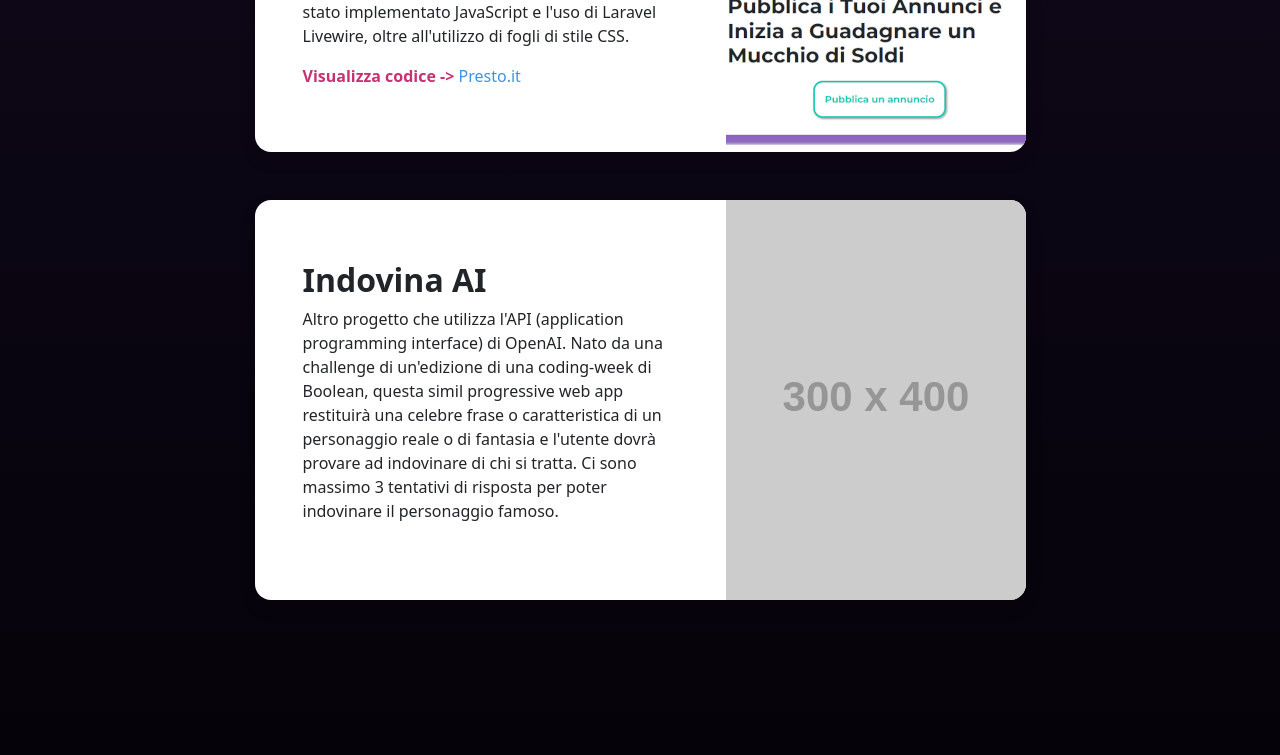
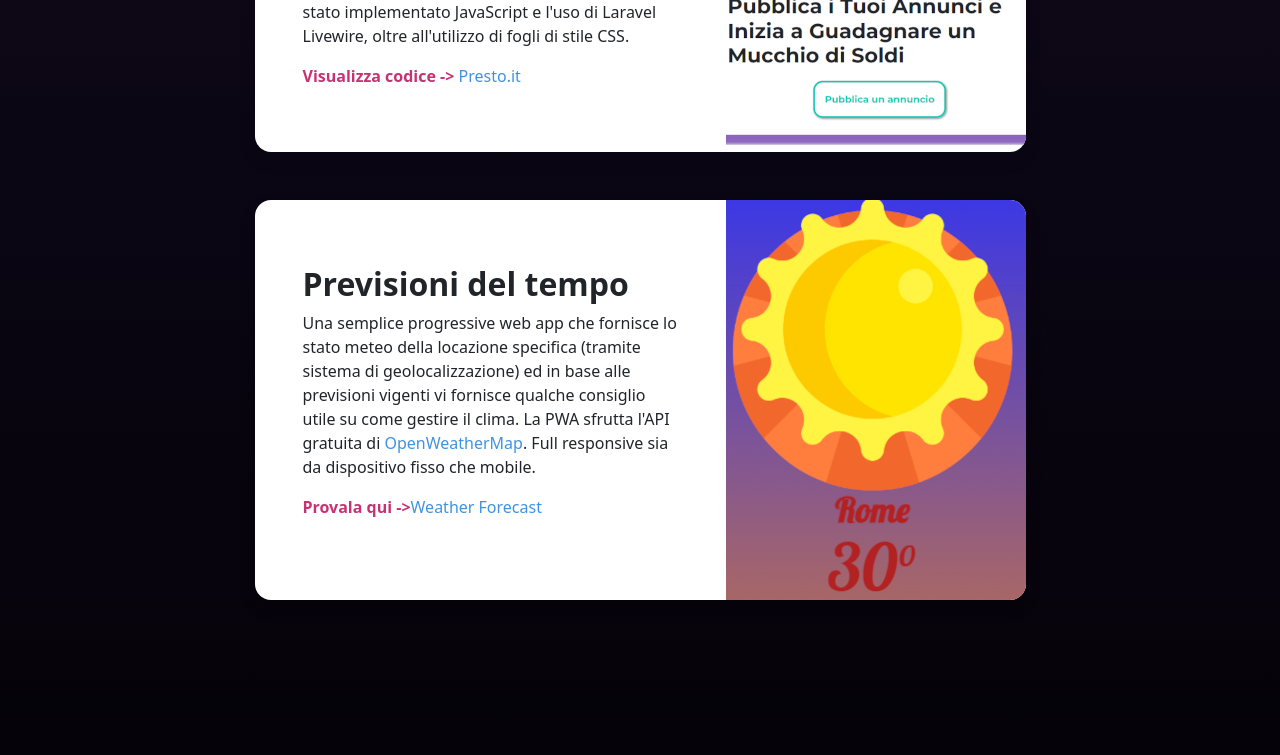
Before and after one commit to JarielGFox/neonsunset, a Vue app: page /projects in a window 1280 px wide. Shown: the part 1384-2139 px from the top of the page. Built offline with nearby package versions, Linux system fonts and the light colour scheme.

Commit message:
project update 3

```diff
--- a/src/views/Projects.vue
+++ b/src/views/Projects.vue
@@ -51,7 +51,7 @@ export default {
                                         API KEY regolarmente acquistata sul sito di <a href="https://openai.com/"
                                             target="_blank">Open
                                             AI</a>. Inoltre al momento la app funziona solo su browser <strong>Google
-                                            Chrome</strong>.</p>
+                                            Chrome e Microsoft Edge</strong>.</p>
                                     </p>
                                 </div>
                                 <img class="img-fluid" src="../assets/img/parlaAI.jpg" alt="..." />
@@ -85,15 +85,22 @@ export default {
                         <div class="card-body p-0">
                             <div class="d-flex align-items-center">
                                 <div class="p-5">
-                                    <h2 class="fw-bolder">Indovina AI</h2>
-                                    <p> Altro progetto che utilizza l'API (application programming
-                                        interface) di OpenAI. Nato da una challenge di un'edizione di una coding-week di
-                                        Boolean, questa simil progressive web app restituirà una celebre frase o
-                                        caratteristica di un personaggio reale o di fantasia e l'utente dovrà provare ad
-                                        indovinare di chi si tratta. Ci sono massimo 3 tentativi di risposta per poter
-                                        indovinare il personaggio famoso. </p>
+                                    <h2 class="fw-bolder">Previsioni del tempo</h2>
+                                    <p> Una semplice progressive web app che fornisce lo stato meteo della locazione
+                                        specifica (tramite sistema di geolocalizzazione) ed in base alle previsioni vigenti
+                                        vi fornisce qualche consiglio utile su come gestire il clima. La PWA sfrutta l'API
+                                        gratuita di <a href="https://openweathermap.org/"
+                                            target="_blank">OpenWeatherMap</a>. Full responsive sia da dispositivo fisso che
+                                        mobile.
+                                    </p>
+                                    <p>
+                                        <span class="text-pink fw-bold">Provala qui -></span>
+                                        <a href=" https://neonsunset.altervista.org/pwa/wforecast/" target="_blank">Weather
+                                            Forecast
+                                        </a>
+                                    </p>
                                 </div>
-                                <img class="img-fluid" src="https://dummyimage.com/300x400/343a40/6c757d" alt="..." />
+                                <img class="img-fluid" src="../assets/img/wforecast.jpg" alt="..." />
                             </div>
                         </div>
                     </div>
```
Also changed, not shown: src/assets/img/wforecast.jpg (added).
